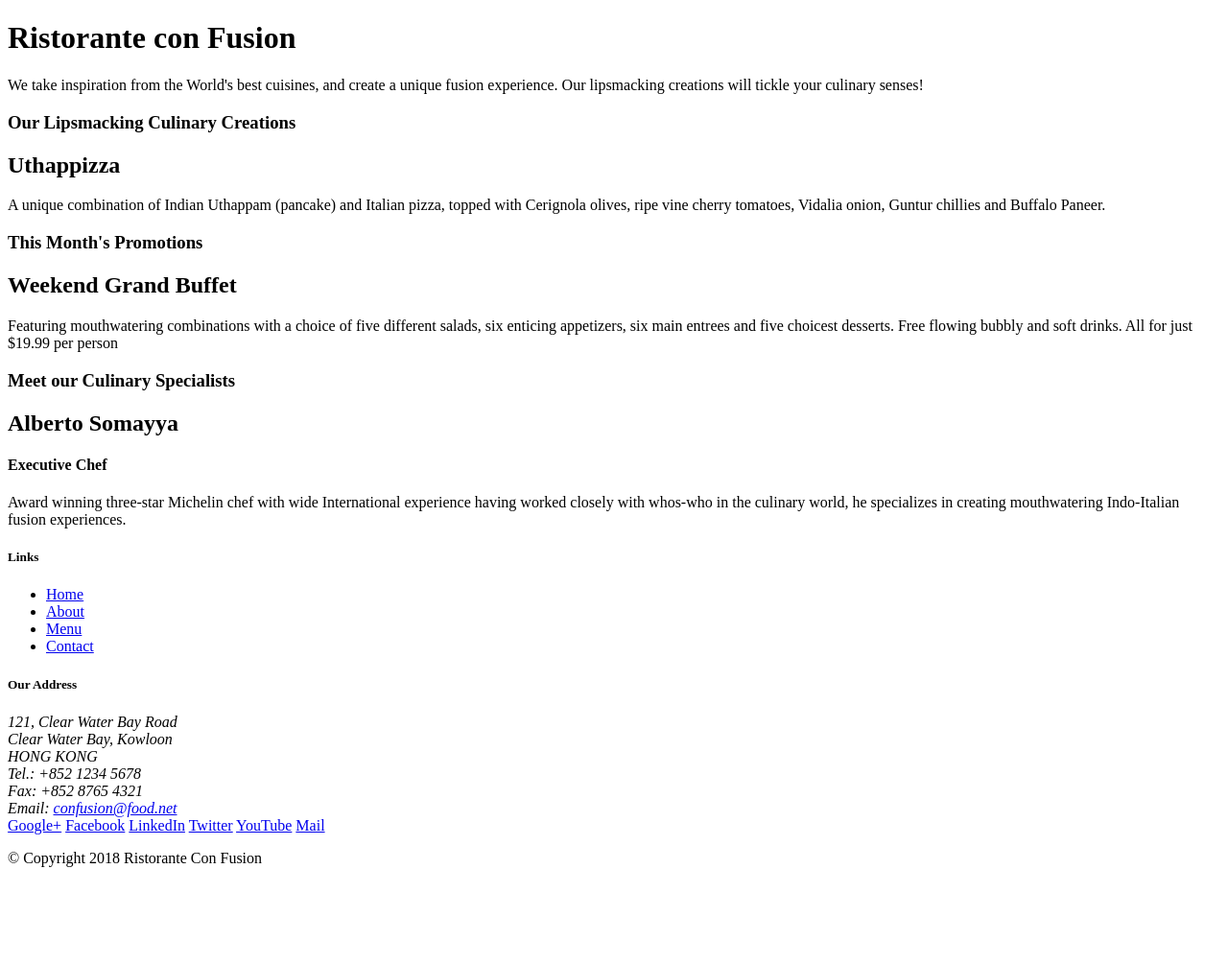
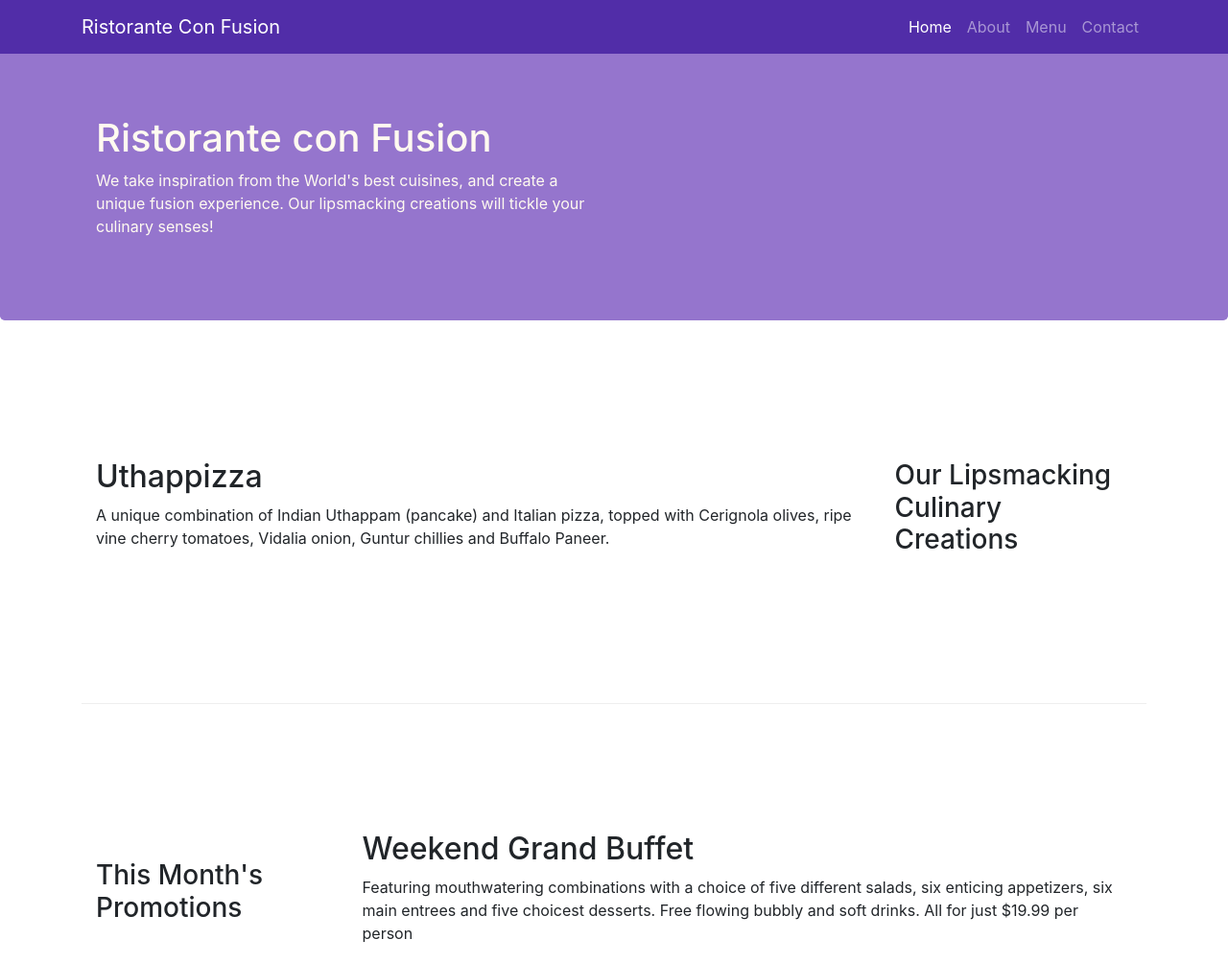
Before and after one commit to sheldonhenriques/conFusion, a website: page index.html in a window 1280 px wide. Shown: the top 1004 px of the page at 96% size. Before the commit the page ends 920 px from the top, so only its background shows below. Drawn offline with nearby package versions, Linux system fonts and the light colour scheme.

Commit message:
adding nav bar

```diff
--- /dev/null
+++ b/css/styles.css
@@ -0,0 +1,37 @@
+.row-header{
+    margin:0px auto;
+    padding:0px;
+}
+
+.row-content {
+    margin:0px auto;
+    padding: 50px 0px 50px 0px;
+    border-bottom: 1px ridge;
+    min-height:400px;
+}
+
+.footer{
+    background-color: #D1C4E9;
+    margin:0px auto;
+    padding: 20px 0px 20px 0px;
+}
+.jumbotron {
+    padding:70px 30px 70px 30px;
+    margin:0px auto;
+    background: #9575CD ;
+    color:floralwhite;
+}
+
+address{
+    font-size:80%;
+    margin:0px;
+    color:#0f0f0f;
+}
+body{
+    padding:50px 0px 0px 0px;
+    z-index:0;
+}
+
+.navbar-dark {
+     background-color: #512DA8;
+}
--- a/index.html
+++ b/index.html
@@ -3,50 +3,74 @@
 
 <head>
     <title>Ristorante Con Fusion</title>
+     <!-- Required meta tags always come first -->
+    <meta charset="utf-8">
+    <meta name="viewport" content="width=device-width, initial-scale=1, shrink-to-fit=no">
+    <meta http-equiv="x-ua-compatible" content="ie=edge">
+
+    <!-- Bootstrap CSS -->
+    <link rel="stylesheet" href="node_modules/bootstrap/dist/css/bootstrap.min.css">
+    <link href="css/styles.css" rel="stylesheet">
 </head>
 
 <body>
+    <nav class="navbar navbar-dark navbar-expand-sm  fixed-top">
+        <div class="container">
+           <a class="navbar-brand" href="#">Ristorante Con Fusion</a>
+           <button class="navbar-toggler" type="button" data-toggle="collapse" data-target="#Navbar">
+                <span class="navbar-toggler-icon"></span>
+            </button>
+            <div class="collapse navbar-collapse" id="Navbar">
+                 <ul class="navbar-nav ml-auto">
+                    <li class="nav-item active"><a class="nav-link" href="#">Home</a></li>
+                    <li class="nav-item"><a class="nav-link" href="./aboutus.html">About</a></li>
+                    <li class="nav-item"><a class="nav-link" href="#">Menu</a></li>
+                    <li class="nav-item"><a class="nav-link" href="#">Contact</a></li>
+                </ul>
+            </div>
+        </div>
+    </nav>
 
-    <header>
-        <div>
-            <div>
-                <div>
+    <header class="jumbotron">
+        <div class="container">
+            <div class="row row-header">
+                <div class="col-12 col-sm-6">
                     <h1>Ristorante con Fusion</h1>
                     <p>We take inspiration from the World's best cuisines, and create a unique fusion experience. Our lipsmacking creations will tickle your culinary senses!</p>
                 </div>
-                <div>
+                <div class="col-12 col-sm">
                 </div>
             </div>
         </div>
     </header>
 
-    <div>
-        <div>
-            <div>
+    <div class="container">
+        <div class="row row-content align-items-center">
+            <div class="col-12 col-sm-4 order-sm-last col-md-3">
                 <h3>Our Lipsmacking Culinary Creations</h3>
             </div>
-            <div>
+            <div class="col col-sm order-sm-first col-md">
                 <h2>Uthappizza</h2>
                 <p>A unique combination of Indian Uthappam (pancake) and Italian pizza, topped with Cerignola olives, ripe vine cherry tomatoes, Vidalia onion, Guntur chillies and Buffalo Paneer.</p>
             </div>
         </div>
 
 
-        <div>
-            <div>
+        <div class="row row-content align-items-center">
+            <div class="col-12 col-sm-4 col-md-3">
                 <h3>This Month's Promotions</h3>
             </div>
-            <div>
+            <div class="col col-sm col-md">
                 <h2>Weekend Grand Buffet</h2>
                 <p>Featuring mouthwatering combinations with a choice of five different salads, six enticing appetizers, six main entrees and five choicest desserts. Free flowing bubbly and soft drinks. All for just $19.99 per person </p>
             </div>
         </div>
 
-        <div>
-            <div>
+        <div class="row row-content align-items-center">
+            <div class="col-12 col-sm-4 order-sm-last col-md-3">
                 <h3>Meet our Culinary Specialists</h3>
             </div>
-            <div>
+            <div class="col col-sm order-sm-first col-md">
                 <h2>Alberto Somayya</h2>
                 <h4>Executive Chef</h4>
                 <p>Award winning three-star Michelin chef with wide International experience having worked closely with whos-who in the culinary world, he specializes in creating mouthwatering Indo-Italian fusion experiences. </p>
@@ -54,19 +78,19 @@
         </div>
     </div>
 
-    <footer>
-        <div>
-            <div>
-                <div>
+    <footer class="footer">
+        <div class="container">
+            <div class="row">
+                <div class="col-4 offset-1 col-sm-2">
                     <h5>Links</h5>
-                    <ul>
+                    <ul class="list-unstyled">
                         <li><a href="#">Home</a></li>
-                        <li><a href="#">About</a></li>
+                        <li><a href="./aboutus.html">About</a></li>
                         <li><a href="#">Menu</a></li>
                         <li><a href="#">Contact</a></li>
                     </ul>
                 </div>
-                <div>
+                <div  class="col-7 col-sm-5">
                     <h5>Our Address</h5>
                     <address>
 		              121, Clear Water Bay Road<br>
@@ -77,8 +101,8 @@
 		              Email: <a href="mailto:confusion@food.net">confusion@food.net</a>
 		           </address>
                 </div>
-                <div>
-                    <div>
+                <div class="col-12 col-sm-4 align-self-center">
+                    <div class="text-center">
                         <a href="http://google.com/+">Google+</a>
                         <a href="http://www.facebook.com/profile.php?id=">Facebook</a>
                         <a href="http://www.linkedin.com/in/">LinkedIn</a>
@@ -88,13 +112,17 @@
                     </div>
                 </div>
            </div>
-           <div>
-                <div>
+           <div class="row justify-content-center">
+                <div class="col-auto">
                     <p>© Copyright 2018 Ristorante Con Fusion</p>
                 </div>
            </div>
         </div>
     </footer>
+     <!-- jQuery first, then Popper.js, then Bootstrap JS. -->
+    <script src="node_modules/jquery/dist/jquery.slim.min.js"></script>
+    <script src="node_modules/popper.js/dist/umd/popper.min.js"></script>
+    <script src="node_modules/bootstrap/dist/js/bootstrap.min.js"></script>
 
 </body>
 
--- a/package.json
+++ b/package.json
@@ -12,5 +12,10 @@
   "license": "ISC",
   "devDependencies": {
     "lite-server": "^2.3.0"
+  },
+  "dependencies": {
+    "bootstrap": "^4.0.0",
+    "jquery": "^3.3.1",
+    "popper.js": "^1.12.9"
   }
 }
```
Also changed, not shown: aboutus.html (added, +144 -0 lines), 1 other file.
